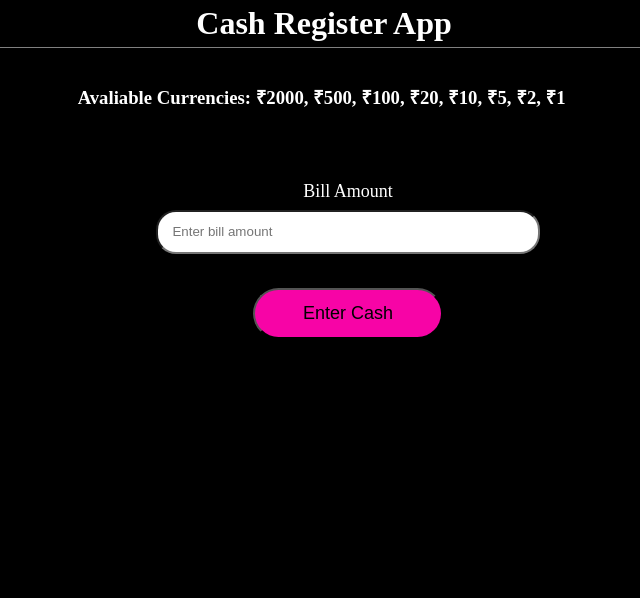
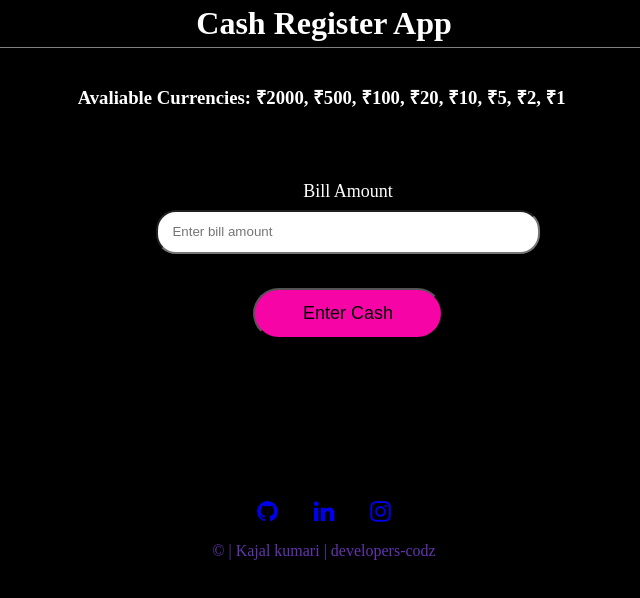
Before and after one commit to Developers-codz/Cash_Register-App, a plain HTML site: page index.html in a window 1280 px wide. Shown: the whole page, without its empty margins (316-956 px from the left). Drawn offline with Linux system fonts and the light colour scheme.

Commit message:
feat - added footer

```diff
--- a/index.html
+++ b/index.html
@@ -7,6 +7,7 @@
     <meta name="viewport" content="width=device-width, initial-scale=1.0">
     <title>Cash Register App</title>
     <link rel="stylesheet" href="style.css">
+    <link rel="stylesheet" href="https://cdnjs.cloudflare.com/ajax/libs/font-awesome/4.7.0/css/font-awesome.min.css">
 </head>
 
 <body>
@@ -58,6 +59,15 @@
             </tr>
         </table>
     </div>
+    <footer>
+        <div class="footer-div">
+           <a href="https://github.com/Developers-codz"><i class="fa fa-github"></i></a>
+           <a href="https://www.linkedin.com/in/kajal-kumari-52bab41aa/"><i class="fa fa-linkedin"></i></a>
+           <a href="https://www.instagram.com/barnawal.kajal/"><i class="fa fa-instagram"></i></a> <br>
+           <div>© | Kajal kumari | developers-codz</div>
+
+        </div>
+    </footer>
 <script src="index.js"></script>
 </body>
 
--- a/style.css
+++ b/style.css
@@ -100,3 +100,17 @@ table, th, td {
        margin-right:50px ;
    }
   }
+  /* footer */
+  .footer-div{
+      text-align: center;
+      margin-top: 5rem;
+      margin-bottom: .5rem;
+  }
+  .footer-div a{
+      font-size: x-large;
+      padding: .5rem 1rem;
+  }
+  .footer-div div{
+    color:rgb(99, 52, 175);
+    margin-top: 1rem;
+  }
```
